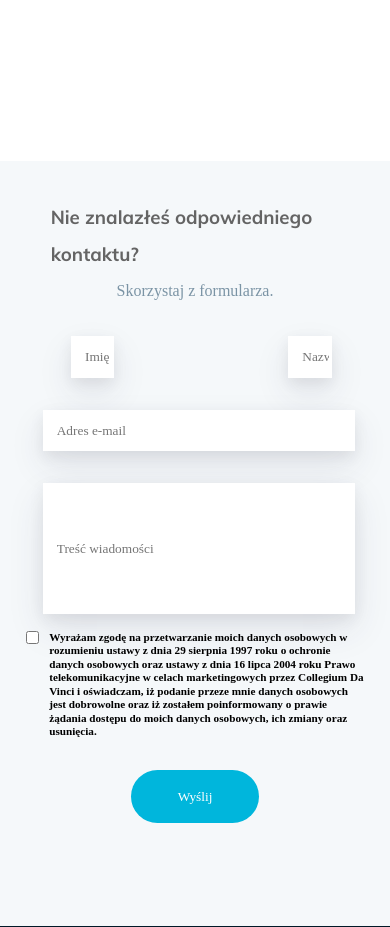
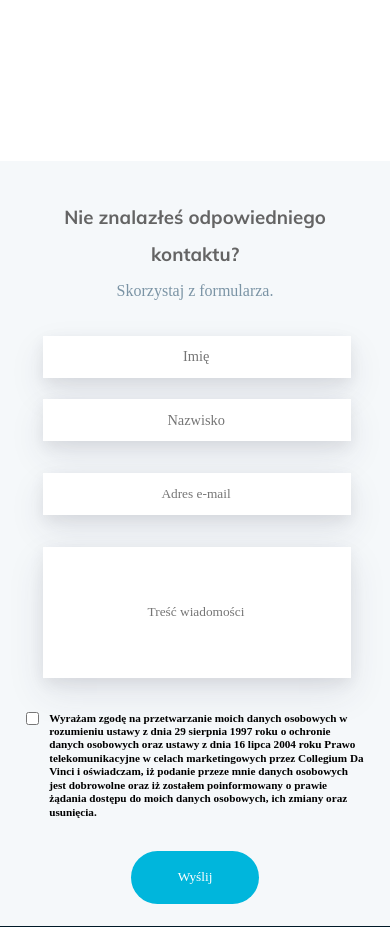
Before and after one commit to Ulyuly/Ulyuly.github.io, a PHP site: page / in a window 390 px wide; the page is wider, and only the part inside the window is pictured. Shown: the part 4251-5178 px from the top of that part. Run offline with PHP 8.4, Linux system fonts and the light colour scheme.

Commit message:
commit
giga!

```diff
--- a/index.html
+++ b/index.html
@@ -25,11 +25,11 @@
     <div class="menuBurgerMobile">
       <a href=""><img  class="mobileLogo" src="bin/logo.png"></a>
       <div class="menuBurgerContents">
-        <a class="menuBurgerItem" href="">I stopnia</a><br>
-        <a class="menuBurgerItem" href="">II stopnia</a><br>
-        <a class="menuBurgerItem" href="">Podyplomowe</a><br>
-        <a class="menuBurgerItem" href="">Szkolenia</a><br>
-        <a class="menuBurgerItem" href="">Usługi</a>
+        <p><a class="menuBurgerItem" href="">I stopnia</a></p><br>
+        <p><a class="menuBurgerItem" href="">II stopnia</a></p><br>
+        <p><a class="menuBurgerItem" href="">Podyplomowe</a></p><br>
+        <p><a class="menuBurgerItem" href="">Szkolenia</a></p><br>
+        <p><a class="menuBurgerItem" href="">Usługi</a></p><br>
       </div>
       <span class="burgerButton" onclick="burgerMenu()">☰</span>
     </div>
@@ -181,9 +181,11 @@
         <br><br>
           <input type="textarea" name="textarea" id="textarea" class="formTextAreaLarge formInput" placeholder="Treść wiadomości">
         <br>
+
         <div class="formAgreement"><input type="checkbox" class="agreement formInput" name="agreement"> <span class="agreementText">Wyrażam zgodę na przetwarzanie moich danych osobowych w rozumieniu ustawy z dnia 29 sierpnia 1997 roku o ochronie danych osobowych oraz ustawy z dnia 16 lipca 2004 roku Prawo
         telekomunikacyjne w celach marketingowych przez Collegium Da Vinci i oświadczam, iż podanie przeze mnie danych osobowych jest dobrowolne oraz iż zostałem poinformowany o prawie żądania dostępu do moich danych osobowych,
         ich zmiany oraz usunięcia.</span></div>
+
         <br>
         <div class="centerFormSubmit">
         <input type="submit" class="formSubmit" value="Wyślij">
@@ -202,7 +204,7 @@
         <span><a href="https://goo.gl/maps/ovHVNV1LscBzTHBU7" target="_blank"><img class="mapThumb" src="bin/mapThumb.png"></span></a>
       </div>
       <div class="footerMiddle">
-        <div class="footerLink">O nas</div>
+        <div class="footerLink"><b>O nas</b></div>
         <div class="footerLink">Dla kandydata</div>
         <div class="footerLink">Dla studenta</div>
         <div class="footerLink">Dla biznesu</div>
--- a/scripts/burgerMenu.js
+++ b/scripts/burgerMenu.js
@@ -5,5 +5,6 @@ function burgerMenu() {
         navBar.style.display = "none";
     } else {
         navBar.style.display = "block";
+        navBar.style.height = "20%";
     }
 }
--- a/style.css
+++ b/style.css
@@ -59,7 +59,7 @@ a {
     }
     .menuBurgerMobile {
         z-index: 1000;
-        background: rgb(15, 15, 15);
+        background: rgba(15, 15, 15, 0.9);
         display: block;
         position: fixed;
         width: 100%;
@@ -69,15 +69,17 @@ a {
         right: 0;
         top: 0;
         color: white;
-        font-size: 3em;
-        padding-right: 2%;
-        padding-top: 1%;
+        font-size: 2em;
+        padding-right: 3%;
+        padding-top: 2%;
     }
     .menuBurgerContents {
         text-decoration: none;
         color: white;
         font-size: 1.1em;
         display: none;
+        padding-top: 3%;
+        padding-left: 2%;
     }
     .mobileLogo {
         padding-top: 2%;
@@ -88,16 +90,12 @@ a {
     }
     .menuBurgerItem {
         color: white;
-        padding: 5%;
         text-decoration: none;
+        width: 10%;
         height: 10vh;
     }
-    .menuBurgerItem:hover {
-        color: black;
-        background-color: #ddd;
     }
 
-}
 
 .menuLogo {
     height: 12vh;
@@ -645,24 +643,35 @@ a {
 
 
 @media only screen and (max-width: 600px){
+    .form h3 {
+        text-align: center;
+    }
+
+    .form input {
+        text-align: center;
+    }
+
     .formTextSmall{
         margin-top: 5%;
-        width: 30%;
-        font-size: 1;
-        margin-left: 20%;
-        margin-right: 20%;
+        width: 70%;
+        font-size: 0.9em;
+        padding-left: 0%;
     }
     .formTextLarge{
-        width: 70%;
+        width: 72%;
         margin-left: 14%;
+        padding-left: 0%;
     }
     .formTextAreaLarge{
-        width: 70%;
+        width: 72%;
         margin-left: 14%;
+        margin-bottom: 4%;
+        padding-left: 0%;
     }
     .formAgreement{
         width: 80%;
         margin-left: 10%;
+        padding-left: 0%;
     }
 
     .form {
@@ -670,6 +679,11 @@ a {
         scroll-snap-align: none;
         height: 80vh;
         padding-bottom: 6vh;
+    }
+
+    .formNameSurname {
+        flex-flow: column;
+        margin-left: 14%;
     }
 }
 
```
